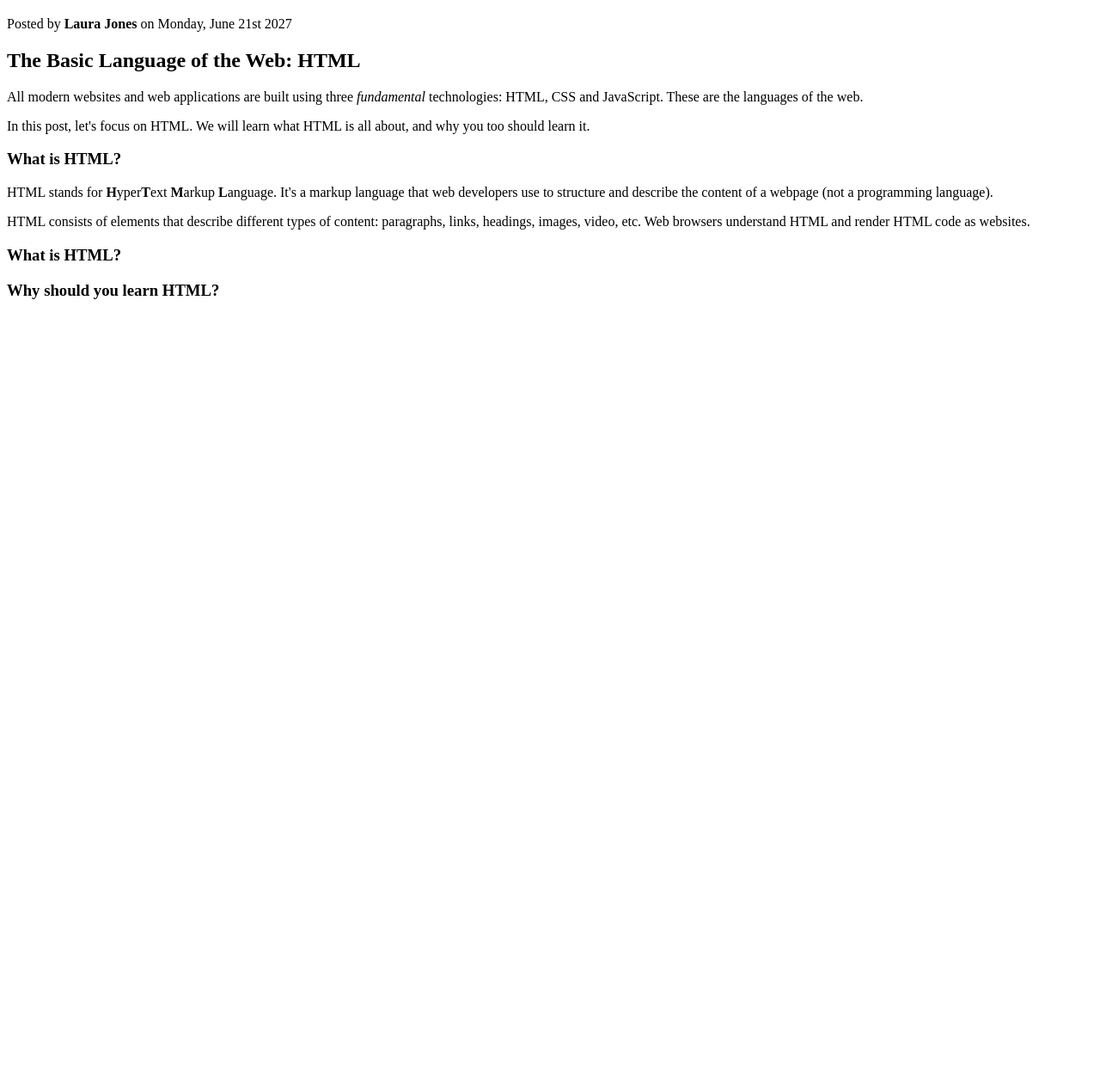
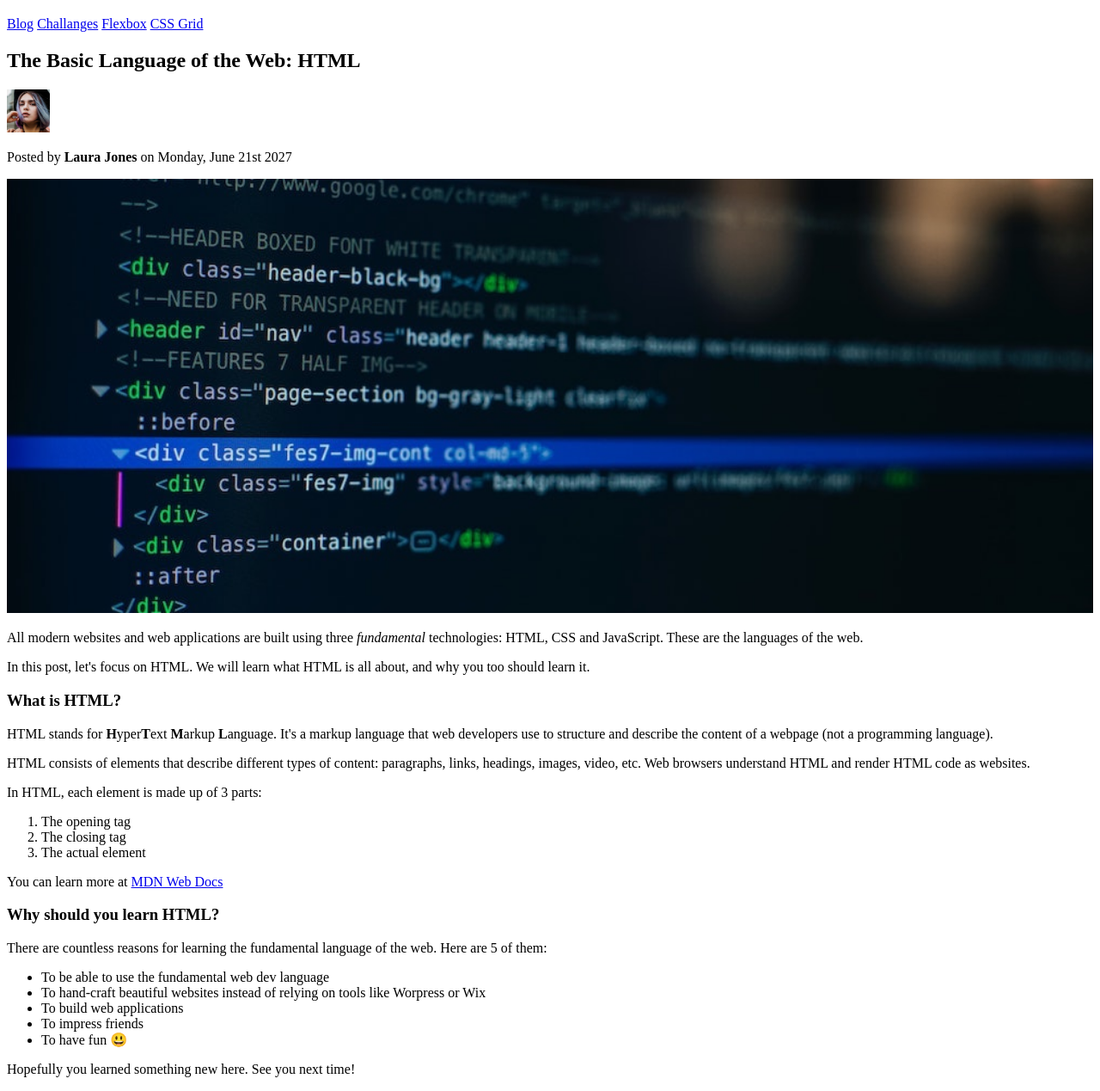
Before and after one commit to Edveika/Udemy-HTML-CSS, a plain HTML site: page Section2/02-Fundamentals/index.html in a window 1280 px wide. Shown: the part 62-1331 px from the top of the page at 86% size. Before the commit the page ends 800 px from the top, so only its background shows below. Drawn offline with Linux system fonts and the light colour scheme.

Commit message:
Section2 lecture14

```diff
--- a/Section2/02-Fundamentals/index.html
+++ b/Section2/02-Fundamentals/index.html
@@ -1,13 +1,25 @@
 <!DOCTYPE html>
 <html lang="en">
   <head>
+    <meta charset="UTF-8" />
     <title>The Language Of The Web: HTML</title>
   </head>
   <body>
     <h1>📘 The Code Magazine</h1>
+    <a href="Blog/blog.html">Blog</a>
+    <a href="#">Challanges</a>
+    <a href="#">Flexbox</a>
+    <a href="#">CSS Grid</a>
     <!-- strong should be used instead of b -->
+    <h2>The Basic Language of the Web: HTML</h2>
+    <img
+      src="laura-jones.jpg"
+      alt="Article author Laura Jones"
+      width="50"
+      height="50"
+    />
     <p>Posted by <strong>Laura Jones</strong> on Monday, June 21st 2027</p>
-    <h2>The Basic Language of the Web: HTML</h2>
+    <img src="post-img.jpg" alt="HTML code on the screen" width="100%" />
     <p>
       All modern websites and web applications are built using three
       <em>fundamental</em>
@@ -30,8 +42,35 @@
       paragraphs, links, headings, images, video, etc. Web browsers understand
       HTML and render HTML code as websites.
     </p>
-    <h3>What is HTML?</h3>
-
+    <p>In HTML, each element is made up of 3 parts:</p>
+    <ol>
+      <li>The opening tag</li>
+      <li>The closing tag</li>
+      <li>The actual element</li>
+    </ol>
+    <p>
+      You can learn more at
+      <a
+        href="https://developer.mozilla.org/en-US/docs/Web/HTML"
+        target="_blank"
+        >MDN Web Docs</a
+      >
+    </p>
     <h3>Why should you learn HTML?</h3>
+    <p>
+      There are countless reasons for learning the fundamental language of the
+      web. Here are 5 of them:
+    </p>
+    <ul>
+      <li>To be able to use the fundamental web dev language</li>
+      <li>
+        To hand-craft beautiful websites instead of relying on tools like
+        Worpress or Wix
+      </li>
+      <li>To build web applications</li>
+      <li>To impress friends</li>
+      <li>To have fun 😃</li>
+    </ul>
+    <p>Hopefully you learned something new here. See you next time!</p>
   </body>
 </html>
```
Also changed, not shown: Section2/02-Fundamentals/Blog/blog.html (added, +10 -0 lines).
